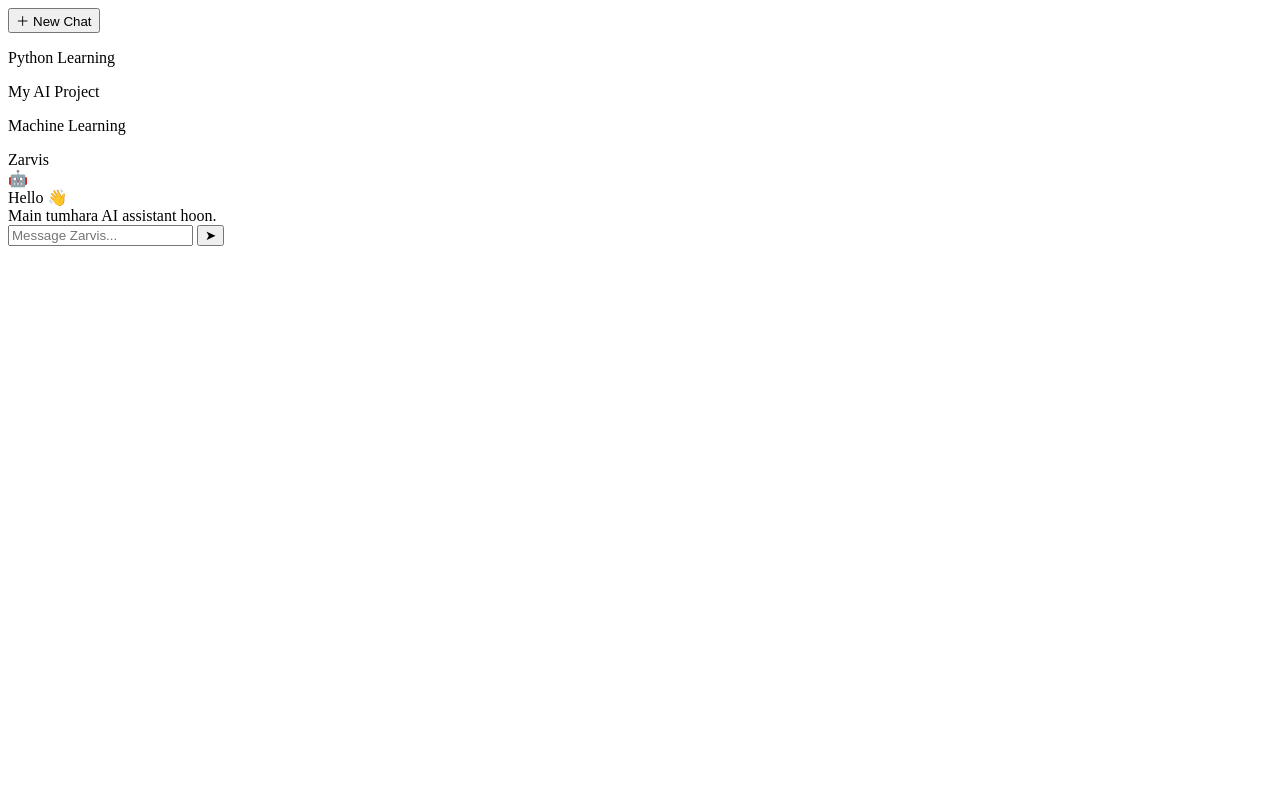
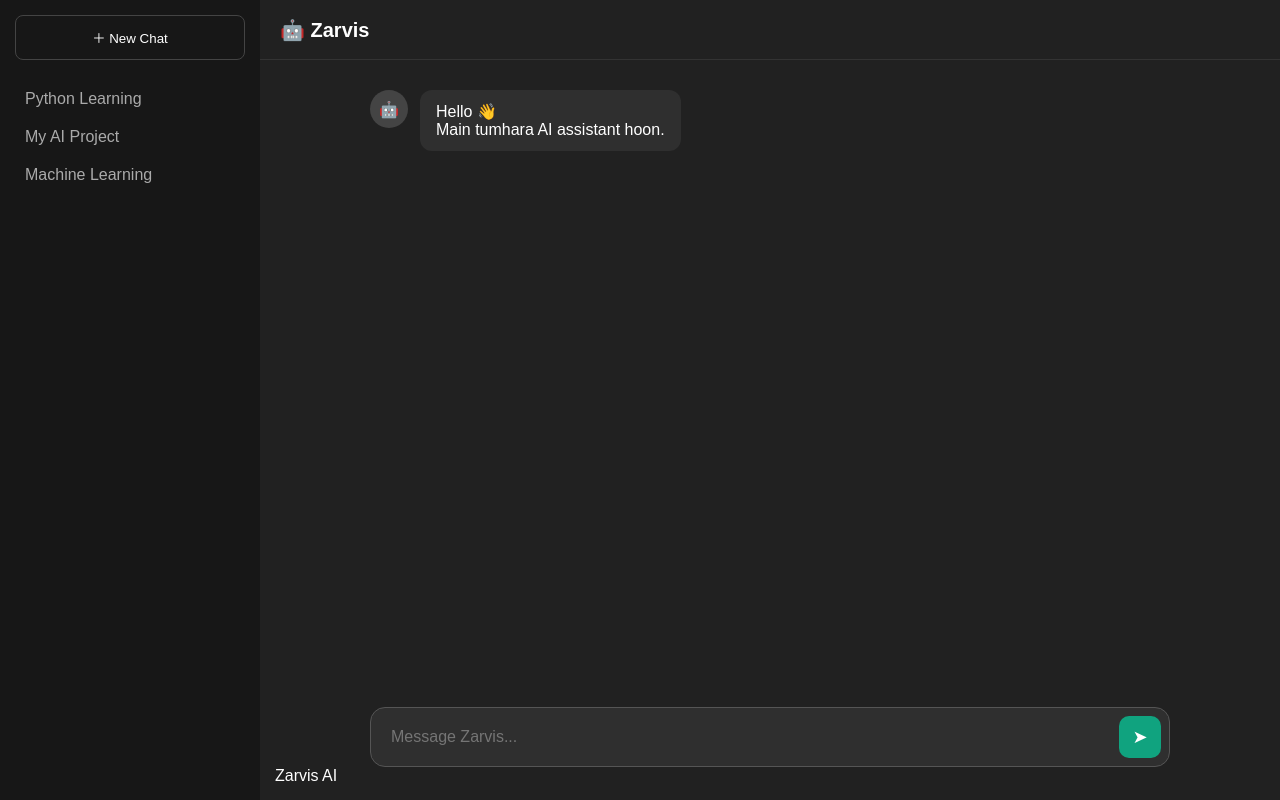
Before and after one commit to pranjulsharma873-dot/Friday-, a plain HTML site: page index.html in a window 1280 px wide. Drawn offline with Linux system fonts and the light colour scheme.

Commit message:
Refactor index.html structure and add meta description

```diff
--- a/index.html
+++ b/index.html
@@ -1,37 +1,89 @@
 <!DOCTYPE html>
 <html lang="en">
+
 <head>
+
     <meta charset="UTF-8">
-<meta name="viewport" content="width=device-width, initial-scale=1.0">
+
+    <meta
+        name="viewport"
+        content="width=device-width, initial-scale=1.0"
+    >
+
+    <meta
+        name="description"
+        content="Zarvis AI Assistant"
+    >
 
     <title>Zarvis AI</title>
+
+    <!-- CSS -->
+    <link rel="stylesheet" href="style.css">
+
 </head>
+
 
 <body>
 
     <div class="app">
 
-    <div class="sidebar">
 
-        <button class="new-chat" onclick="newChat()">
+        <!-- ================= SIDEBAR ================= -->
+
+        <aside class="sidebar">
+
+            <button
+                class="new-chat"
+                onclick="newChat()"
+            >
                 ＋ New Chat
             </button>
 
+
             <div class="history">
+
                 <p>Python Learning</p>
+
                 <p>My AI Project</p>
+
                 <p>Machine Learning</p>
-        </div>
 
             </div>
 
-    <div class="chat">
+        </aside>
 
-        <div class="topbar">
+
+        <!-- ================= MAIN CHAT ================= -->
+
+        <main class="chat">
+
+
+            <!-- TOP BAR -->
+
+            <header class="topbar">
+
+                <div class="logo">
+
+                    🤖
+
+                    <span>
                         Zarvis
+                    </span>
+
                 </div>
 
-        <div class="messages" id="messages">
+            </header>
+
+
+            <!-- ================= MESSAGES ================= -->
+
+            <section
+                class="messages"
+                id="messages"
+            >
+
+
+                <!-- AI WELCOME MESSAGE -->
 
                 <div class="message ai">
 
@@ -40,7 +92,12 @@
                     </div>
 
                     <div class="text">
-                    Hello 👋<br>
+
+                        <div>
+                            Hello 👋
+                        </div>
+
+                        <div>
                             Main tumhara AI assistant hoon.
                         </div>
 
@@ -48,28 +105,60 @@
 
                 </div>
 
-        <div class="input-area">
+
+            </section>
+
+
+            <!-- ================= INPUT AREA ================= -->
+
+            <footer class="input-area">
+
 
                 <div class="input-box">
+
 
                     <input
                         type="text"
                         id="input"
                         placeholder="Message Zarvis..."
+                        autocomplete="off"
                         onkeydown="handleEnter(event)"
                     >
 
-                <button onclick="sendMessage()">
+
+                    <button
+                        class="send-button"
+                        onclick="sendMessage()"
+                        aria-label="Send message"
+                    >
                         ➤
                     </button>
 
-            </div>
 
                 </div>
 
-    </div>
+
+                <div class="footer-text">
+
+                    Zarvis AI
 
                 </div>
 
+
+            </footer>
+
+
+        </main>
+
+
+    </div>
+
+
+    <!-- ================= JAVASCRIPT ================= -->
+
+    <script src="script.js"></script>
+
+
 </body>
+
 </html>
```
Lines whose indentation alone changed are shown as unchanged.
